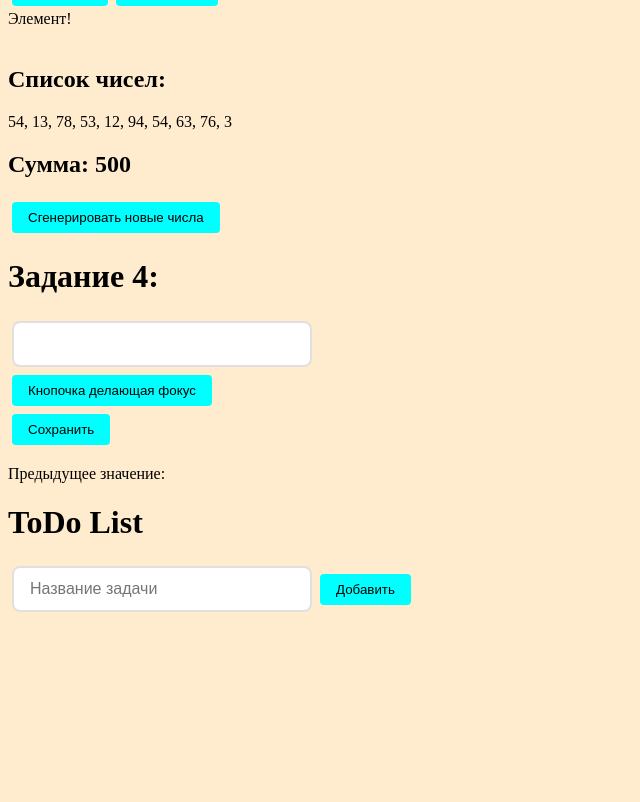
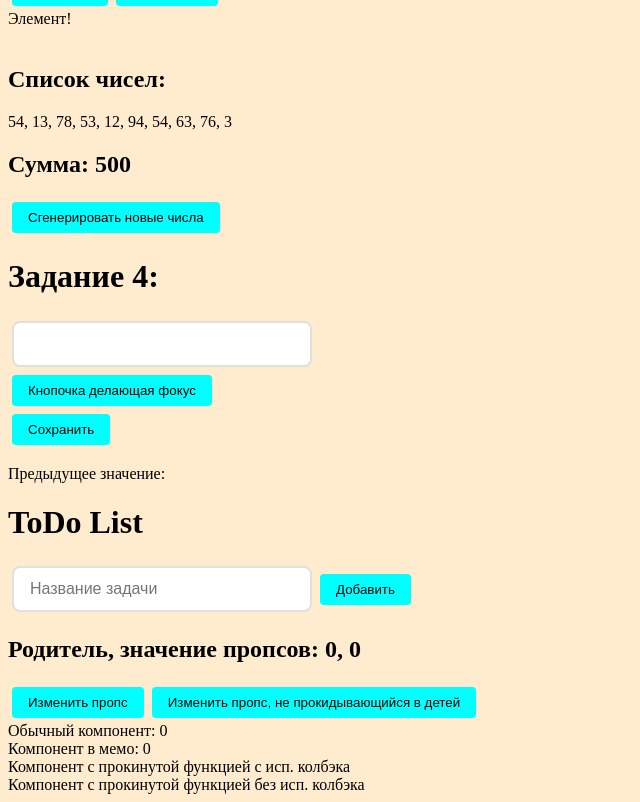
Before and after one commit to fi1ss/dz-3, a React (Vite) app in the folder my-react-app/: page / in a window 1280 px wide. Shown: the part 202-1004 px from the top of the page, without its empty margins (0-640 px from the left). Before the commit the page ends 834 px from the top, so only its background shows below. Built offline with nearby package versions, Linux system fonts and the light colour scheme.

Commit message:
added memo+callback

```diff
--- a/my-react-app/src/App.jsx
+++ b/my-react-app/src/App.jsx
@@ -6,6 +6,7 @@ import Counters from './Counters'
 import SumRandoms from './SumRandoms';
 import TextInput from './TextInput';
 import TodoList from './todolist';
+import ParentOfMemos from './ParentOfMemos';
 
 export const themeContext = createContext();
 
@@ -34,6 +35,7 @@ function App() {
           <SumRandoms />
           <TextInput />
           <TodoList />
+          <ParentOfMemos />
         </div>
 
 
--- a/my-react-app/src/Counters.jsx
+++ b/my-react-app/src/Counters.jsx
@@ -74,12 +74,12 @@ function CounterV2() {
 }
 
 function CounterElement() {
-    console.log('Рендер!')
+    console.log('Рендер! (задание 2)')
     return <div>Элемент!</div>
 }
 
 const CounterElementV2 = memo(function CounterElementV2() {
-    console.log('Рендер!')
+    console.log('Рендер! (задание 2)')
     return <div>Элемент!</div>
 })
 
--- /dev/null
+++ b/my-react-app/src/ParentOfMemos.jsx
@@ -0,0 +1,61 @@
+import { memo, useCallback, useState } from "react"
+
+const ChildOfParent = ({props}) => {
+    console.log('Рендер обычного компонента')
+    return (
+        <div>
+            Обычный компонент: {props}
+        </div>
+    )
+}
+
+const ChildOfParentMemo = memo(({props}) => {
+    console.log('Рендер мемо компонента')
+    return (
+        <div>
+            Компонент в мемо: {props}
+        </div>
+    )
+})
+
+const ChildDemonstratingCallback = memo(({props}) => {
+    console.log('Рендер мемо компонента с функцией') //подразумевается, что в пропс здесь
+                    // прокидывается функция, ссылка на которую остается неизменной
+                    // только если она была создана через коллбэк, соответственно
+                    // ререндер происходит только если была прокинута функция без коллбэка
+    return (
+        <div>
+            {props() ? 'Компонент с прокинутой функцией с исп. колбэка' : 'Компонент с прокинутой функцией без исп. колбэка'}
+        </div>
+    )
+})
+
+
+
+
+
+
+
+function ParentOfMemos() {
+    const [count, setCount] = useState(0)
+    const [count_, setCount_] = useState(0)
+    const funcWithCallback = useCallback(() => {
+        return true
+    }, [])
+    const funcWithoutCallback = () => {
+        return false
+    }
+    return (
+        <div>
+            <h2>Родитель, значение пропсов: {count}, {count_}</h2>
+            <button onClick={() => setCount(prevCount => prevCount + 1)}>Изменить пропс</button>
+            <button onClick={() => setCount_(prevCount => prevCount + 1)}>Изменить пропс, не прокидывающийся в детей</button>
+            <ChildOfParent props={count}/>
+            <ChildOfParentMemo props={count}/>
+            <ChildDemonstratingCallback props={funcWithCallback} />
+            <ChildDemonstratingCallback props={funcWithoutCallback} />
+        </div>
+    )
+}
+
+export default ParentOfMemos
--- a/my-react-app/src/TodoList.jsx
+++ b/my-react-app/src/TodoList.jsx
@@ -42,9 +42,9 @@ function TodoList() {
                             type: 'TOGGLE_TODO',
                             payload: {id: todo.id}
                         })}>
-                        <span className={todo.completed ? 'completed' : 'non-completed'}>
+                        <div className={todo.completed ? 'completed' : 'non-completed'}>
                             {todo.name}
-                        </span>
+                        </div>
                         <button onClick={() => dispatch({
                             type: 'DELETE_TODO',
                             payload: {id: todo.id}
```
